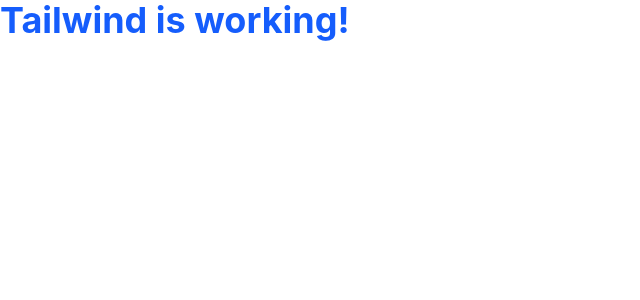
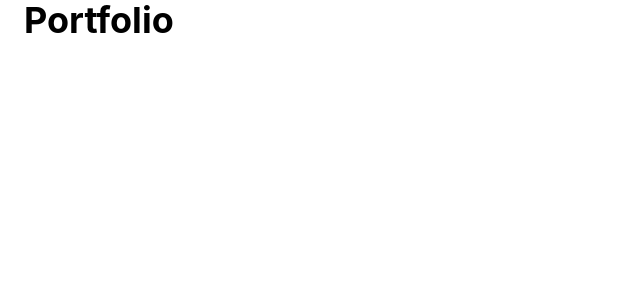
Before and after one commit to roshan-vyas-dev/roshan-portfolio, a React (Vite) app: page / in a window 1280 px wide. Shown: the top 300 px of the page, without its empty margins (0-640 px from the left). Built offline with nearby package versions, Linux system fonts and the light colour scheme.

Commit message:
feat: add reusable container component

```diff
--- a/src/App.jsx
+++ b/src/App.jsx
@@ -1,8 +1,11 @@
+import Container from "./components/Container"
+
 function App() {
   return (
-    <h1 className="text-4xl font-bold text-blue-600">
-      Tailwind is working!
-    </h1>
+    <Container>
+      <h1 className="text-4xl font-bold">Portfolio</h1>
+
+    </Container>
   )
 }
 
--- /dev/null
+++ b/src/components/Container.jsx
@@ -0,0 +1,9 @@
+function Container({ children }) {
+  return (
+    <div className="mx-auto w-full max-w-7xl px-6">
+      {children}
+    </div>
+  );
+}
+
+export default Container;
```
